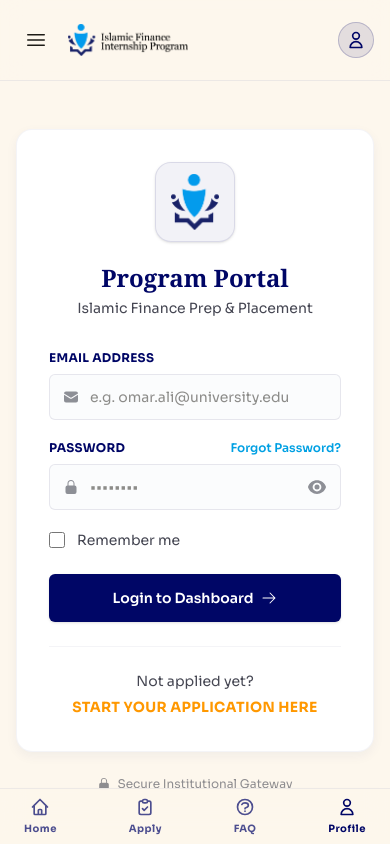
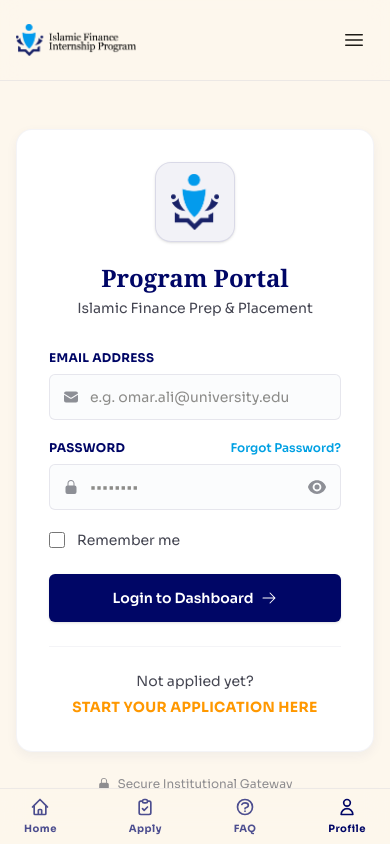
Before and after one commit to Elmoustafi-22/ifip, a Next.js app in the folder ifip-frontend/: page /login in a window 390 px wide. Shown: the top 844 px of the page. Built offline with nearby package versions, Linux system fonts and the light colour scheme; no server answers.

Commit message:
feat: implement login page navbar UI

```diff
--- a/ifip-frontend/app/login/page.tsx
+++ b/ifip-frontend/app/login/page.tsx
@@ -58,36 +58,15 @@
       {/* Navigation Header — same as landing page */}
       <header className="sticky top-0 z-50 backdrop-blur-md bg-background/80 border-b border-outline-variant/30">
         <div className="max-w-[1280px] mx-auto px-4 md:px-8 h-20 flex items-center justify-between">
-          {/* Mobile-only Left: Hamburger and Logo */}
-          <div className="flex md:hidden items-center gap-3">
-            <button
-              onClick={() => setMobileMenuOpen(!mobileMenuOpen)}
-              className="p-2 text-on-surface hover:text-primary"
-              aria-label="Toggle Menu"
-            >
-              {mobileMenuOpen ? <HiXMark className="w-6 h-6" /> : <HiBars3 className="w-6 h-6" />}
-            </button>
-            <Link href="/" className="flex items-center">
-              <Image
-                src="/images/logos/logo-full-color.png"
-                alt="IFIP Logo"
-                width={120}
-                height={33}
-                priority
-                className="h-8 w-auto object-contain"
-              />
-            </Link>
-          </div>
-
-          {/* Desktop-only Left: Logo */}
-          <Link href="/" className="hidden md:flex items-center gap-3">
+          {/* Left: Logo (Mobile & Desktop) */}
+          <Link href="/" className="flex items-center gap-3">
             <Image
               src="/images/logos/logo-full-color.png"
               alt="IFIP Logo"
               width={160}
               height={44}
               priority
-              className="h-10 w-auto object-contain"
+              className="h-8 md:h-10 w-auto object-contain"
             />
           </Link>
 
@@ -112,13 +91,15 @@
             </Link>
           </div>
 
-          {/* Mobile-only Right: User Avatar */}
+          {/* Mobile-only Right: Hamburger menu button */}
           <div className="flex md:hidden items-center">
-            <div className="w-9 h-9 rounded-full bg-primary/10 border border-primary/20 flex items-center justify-center">
-              <svg className="w-5 h-5 text-primary" fill="none" viewBox="0 0 24 24" stroke="currentColor" strokeWidth={2}>
-                <path strokeLinecap="round" strokeLinejoin="round" d="M16 7a4 4 0 11-8 0 4 4 0 018 0zM12 14a7 7 0 00-7 7h14a7 7 0 00-7-7z" />
-              </svg>
-            </div>
+            <button
+              onClick={() => setMobileMenuOpen(!mobileMenuOpen)}
+              className="p-2 text-on-surface hover:text-primary"
+              aria-label="Toggle Menu"
+            >
+              {mobileMenuOpen ? <HiXMark className="w-6 h-6" /> : <HiBars3 className="w-6 h-6" />}
+            </button>
           </div>
         </div>
       </header>
```
